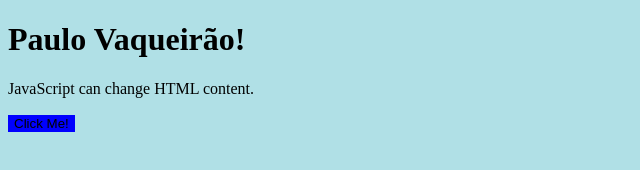
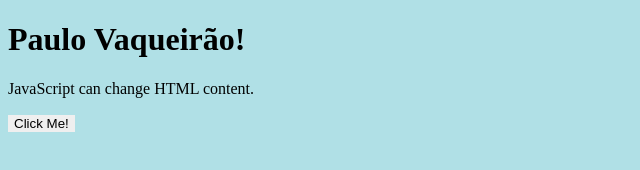
Before and after one commit to Vinicius-devsis/Programa-o_Web_Teste, a plain HTML site: page index.html in a window 1280 px wide. Shown: the whole page, without its empty margins (0-640 px from the left). Drawn offline with Linux system fonts and the light colour scheme.

Commit message:
mudado tudo

```diff
--- a/style.css
+++ b/style.css
@@ -3,9 +3,9 @@ body {
 }
 
 button {
-    background-color: blue;
+    background-color: ash;
     color: white:
-    padding: 10px 20px;
+    padding: 100px 100px;
     border: none;
     cursor: pointer;
 }
```
